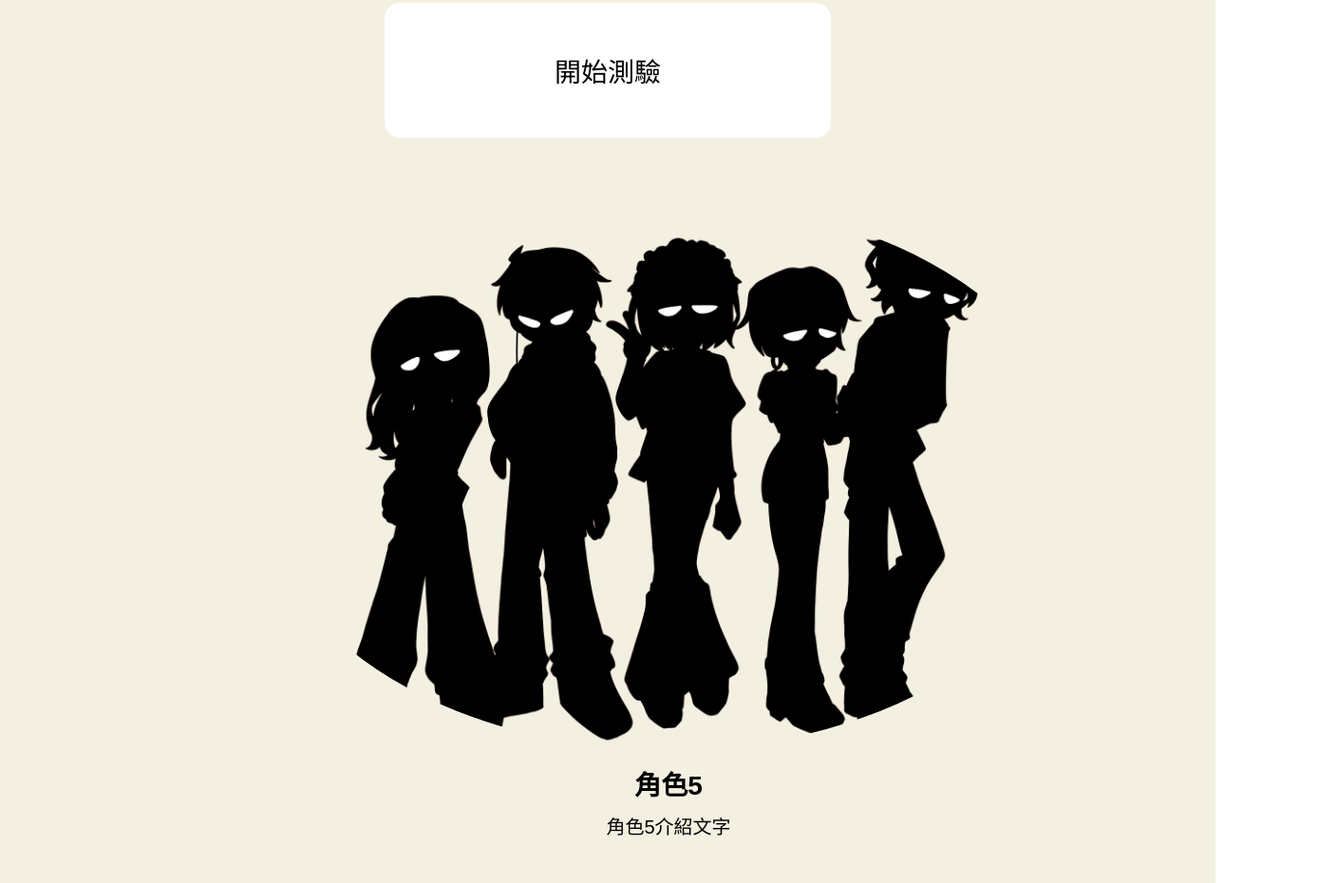
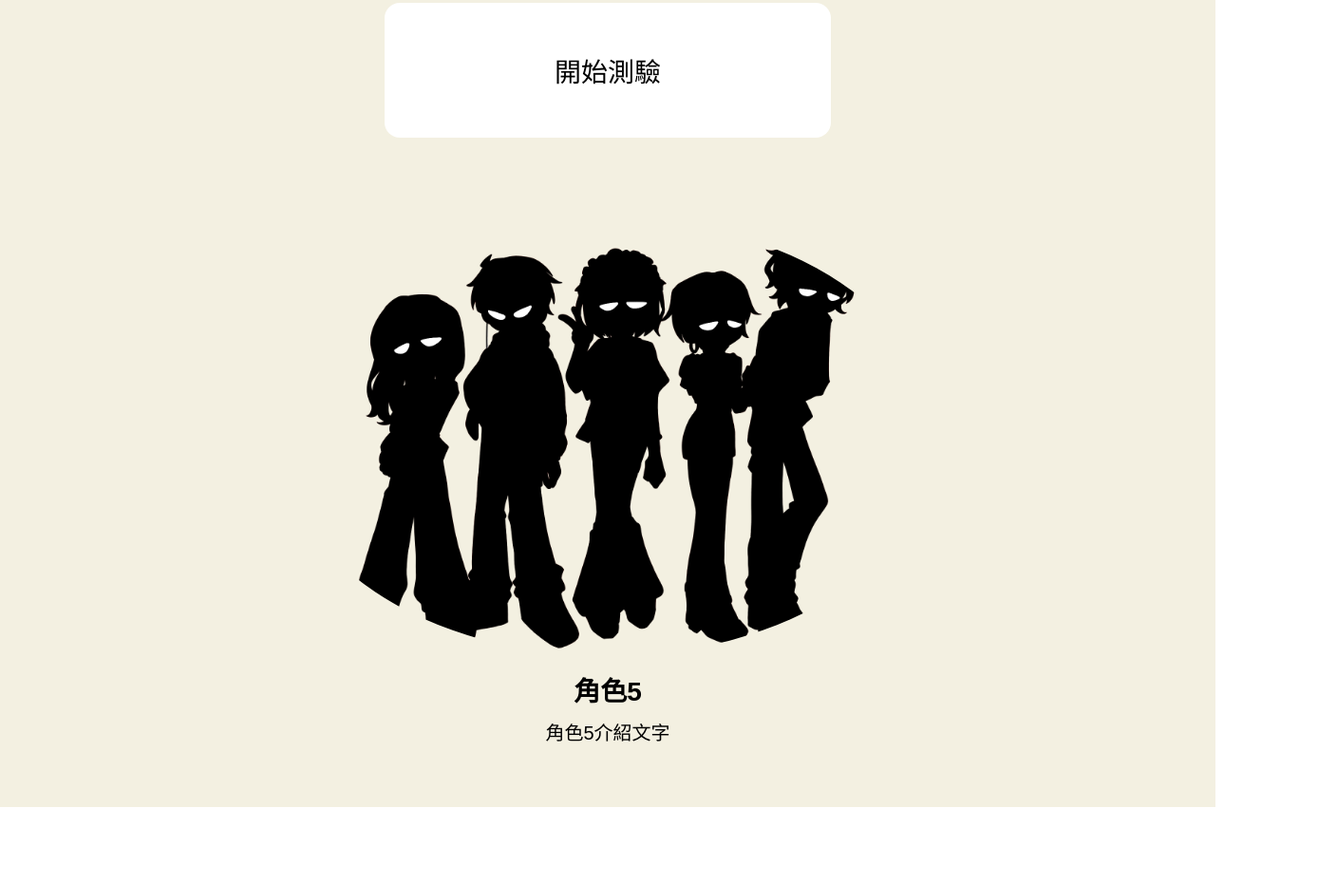
Before and after one commit to ShireVT/a, a plain HTML site: page index.html in a window 1280 px wide. Shown: the part 384-1314 px from the top of the page at 95% size, 1408 px wide, since content can reach past the window. After the commit the page ends 1234 px from the top, so only its background shows below. Drawn offline with Linux system fonts and the light colour scheme.

Commit message:
Update index.html

```diff
--- a/index.html
+++ b/index.html
@@ -38,8 +38,8 @@
   /* 輪播容器自動調整大小 */
   .carousel-container {
     position: relative;
-    width: 110vw;
-    height: 90vh;
+    width: 100vw;
+    height: 80vh;
     margin: 20px auto;
     overflow: hidden;
   }
@@ -66,8 +66,8 @@
 
   .character-card img {
     width: auto;
-    max-width: 90%;
-    max-height: 100%;
+    max-width: 80%;
+    max-height: 90%;
     height: auto;
     object-fit: contain;
     border-radius: 50%;
```
